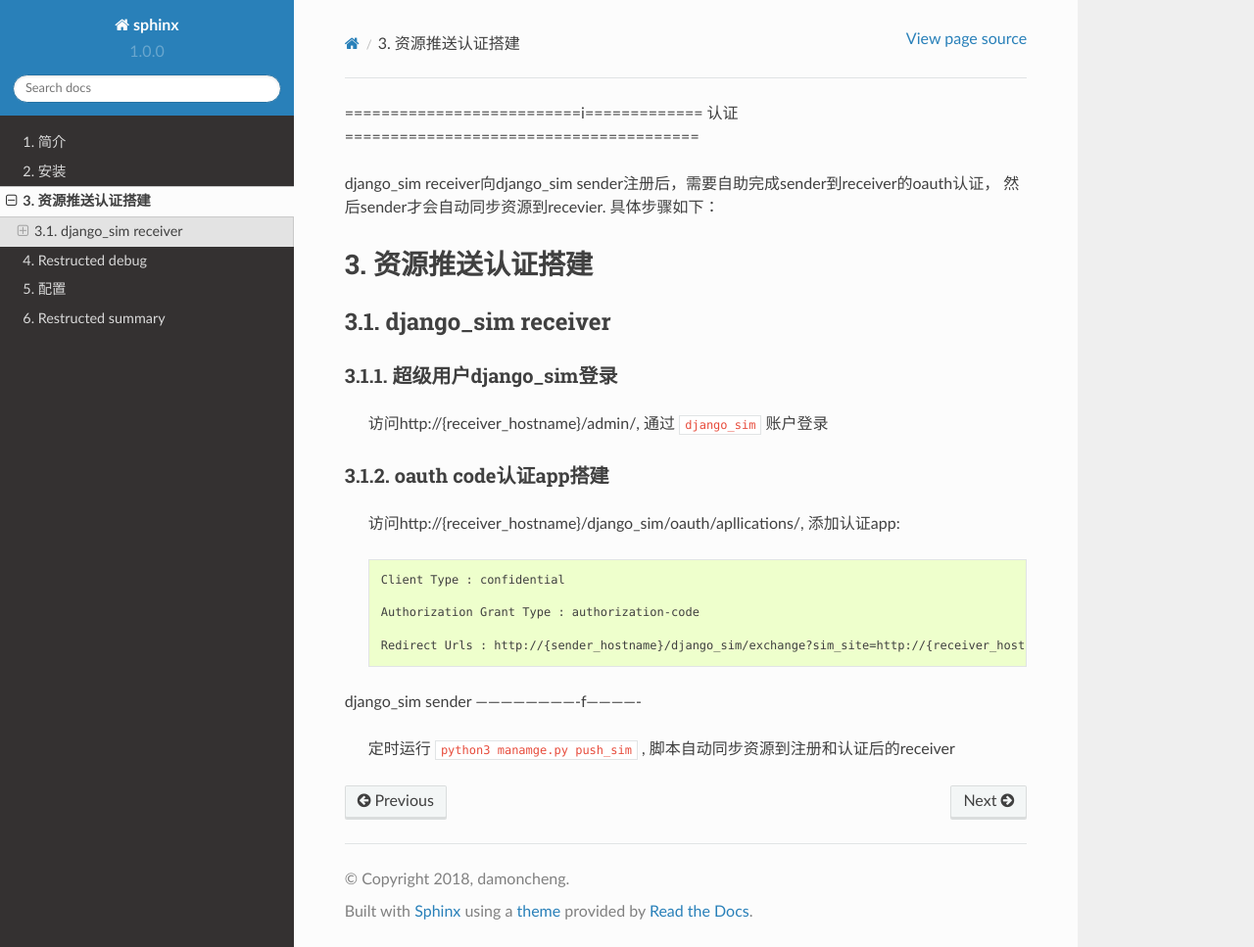
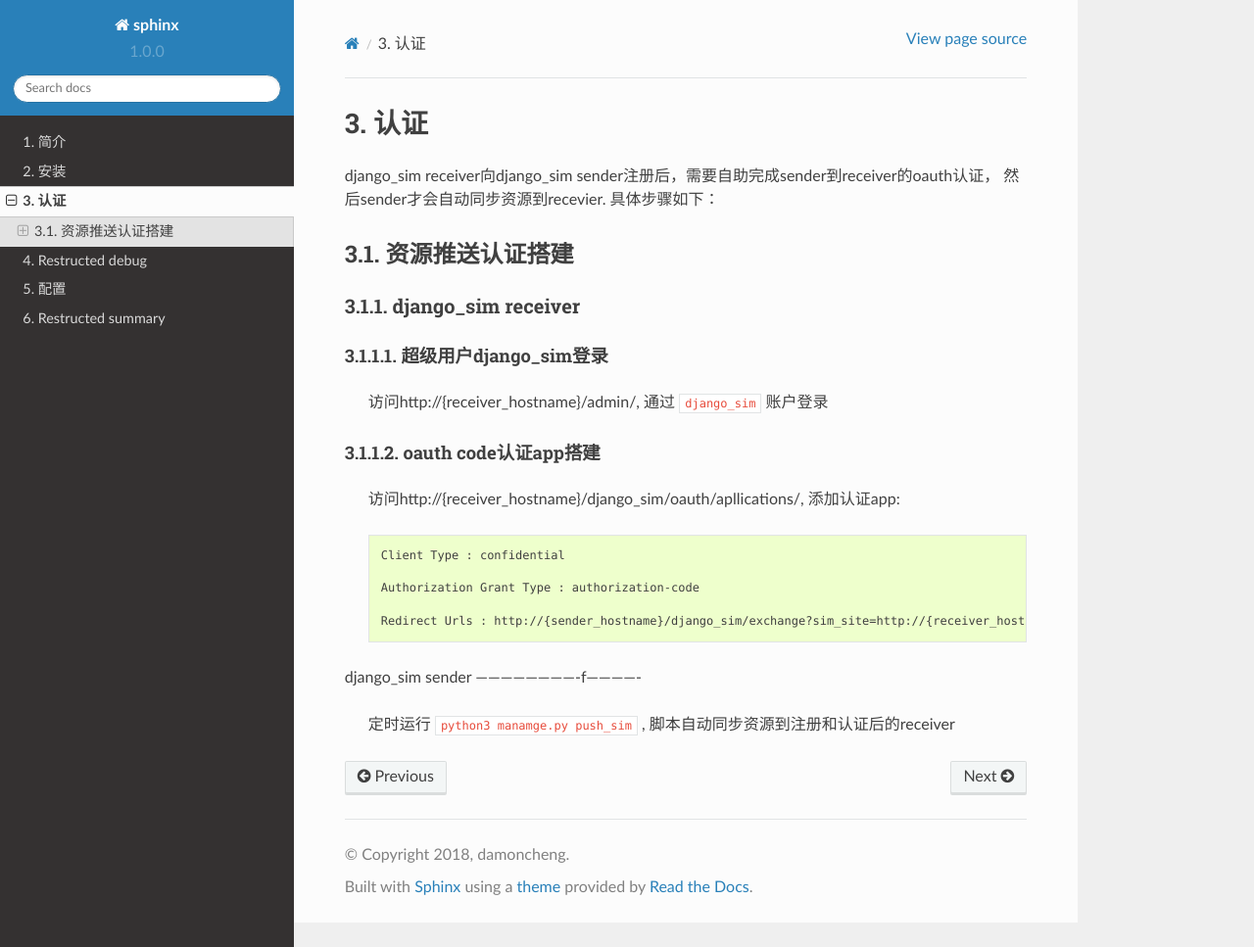
Before and after one commit to damoncheng/Sphinx, a Sphinx documentation site: the page built from source/restructed/django_sim_auth.rst, in a window 1280 px wide and 967 px high. Shown: the whole window at 98% size. Built offline with Sphinx 7.4.7 and the Read the Docs theme 2.0.0, drawn with Linux system fonts in a browser that asks for light colours.

Commit message:
django_sim adjust

```diff
--- a/source/restructed/django_sim_auth.rst
+++ b/source/restructed/django_sim_auth.rst
@@ -1,4 +1,4 @@
-==========================i=============
+=======================================
 认证
 =======================================
 
```
Also changed, not shown: 1 other file.
